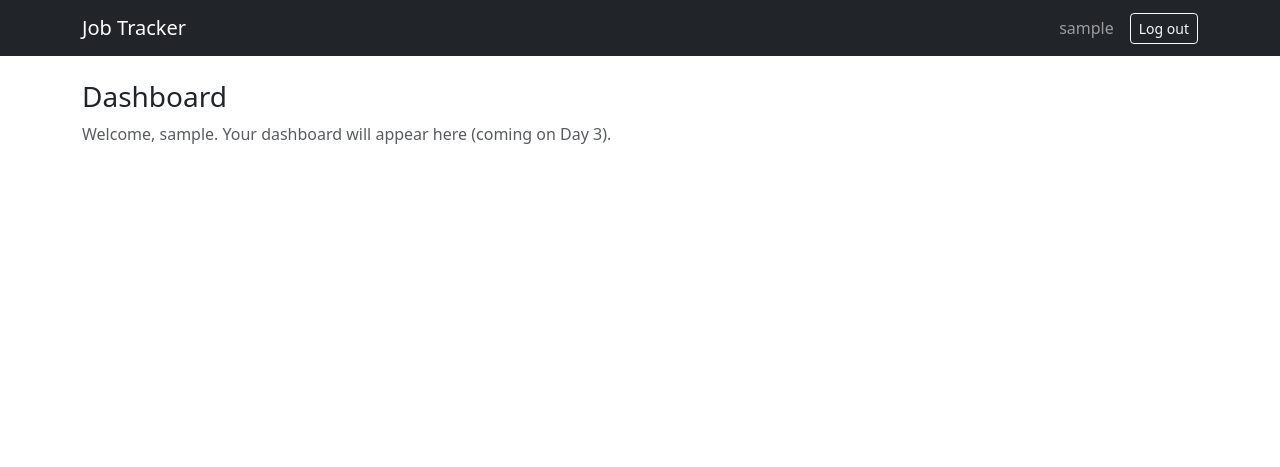
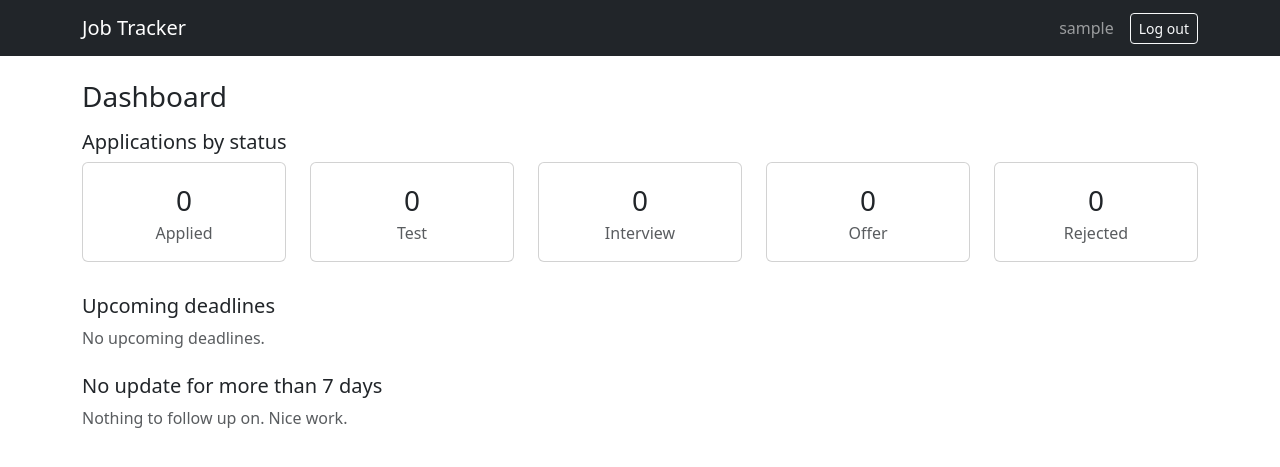
Before and after one commit to divya-dharshini24/placement-tracker, a Django app: page / in a window 1280 px wide. Shown: the top 467 px of the page. Run offline with Django 5.2, Linux system fonts and the light colour scheme; the visitor is signed in with stand-in values (Sample User, id 1); data that the repository does not hold is empty.

Commit message:
Add dashboard and status filter

```diff
--- a/applications/templates/applications/dashboard.html
+++ b/applications/templates/applications/dashboard.html
@@ -1,5 +1,49 @@
 {% extends "base.html" %}
 {% block content %}
-<h1 class="h3">Dashboard</h1>
-<p class="text-muted">Welcome, {{ user.username }}. Your dashboard will appear here (coming on Day 3).</p>
+<h1 class="h3 mb-3">Dashboard</h1>
+
+<h2 class="h5">Applications by status</h2>
+<div class="row mb-4">
+  {% for item in status_counts %}
+  <div class="col-6 col-md">
+    <div class="card text-center mb-2">
+      <div class="card-body">
+        <div class="fs-3">{{ item.count }}</div>
+        <div class="text-muted">{{ item.label }}</div>
+      </div>
+    </div>
+  </div>
+  {% endfor %}
+</div>
+
+<h2 class="h5">Upcoming deadlines</h2>
+{% if upcoming %}
+<ul class="list-group mb-4">
+  {% for app in upcoming %}
+  <li class="list-group-item">
+    <strong>{{ app.deadline_date|date:"d M Y" }}</strong>
+    {% if app.deadline_label %}({{ app.deadline_label }}){% endif %}
+    : {{ app.company }}, {{ app.role }}
+    <a class="ms-2" href="{% url 'edit_application' app.pk %}">Edit</a>
+  </li>
+  {% endfor %}
+</ul>
+{% else %}
+<p class="text-muted mb-4">No upcoming deadlines.</p>
+{% endif %}
+
+<h2 class="h5">No update for more than 7 days</h2>
+{% if stale %}
+<ul class="list-group">
+  {% for app in stale %}
+  <li class="list-group-item">
+    {{ app.company }}, {{ app.role }}
+    <span class="text-muted">(last updated {{ app.last_updated|date:"d M Y" }})</span>
+    <a class="ms-2" href="{% url 'edit_application' app.pk %}">Edit</a>
+  </li>
+  {% endfor %}
+</ul>
+{% else %}
+<p class="text-muted">Nothing to follow up on. Nice work.</p>
+{% endif %}
 {% endblock %}
--- a/applications/views.py
+++ b/applications/views.py
@@ -1,7 +1,12 @@
+from datetime import timedelta
+
 from django.contrib.auth import login
 from django.contrib.auth.decorators import login_required
 from django.contrib.auth.forms import UserCreationForm
+from django.db.models import Count
 from django.shortcuts import get_object_or_404, redirect, render
+from django.utils import timezone
+
 from .forms import ApplicationForm
 from .models import Application
 
@@ -21,13 +26,56 @@ def signup(request):
 
 @login_required
 def dashboard(request):
-    """Placeholder: the real dashboard is built on Day 3."""
-    return render(request, "applications/dashboard.html")
+    """Counts by status, upcoming deadlines, and applications with no update for 7+ days."""
+    mine = Application.objects.filter(owner=request.user)
+
+    # 1. Counts by status (every status is shown, even when the count is 0)
+    counts = dict(mine.values_list("status").annotate(Count("id")))
+    status_counts = [
+        {"label": label, "count": counts.get(value, 0)}
+        for value, label in Application.Status.choices
+    ]
+
+    # 2. Upcoming deadlines, soonest first
+    today = timezone.localdate()
+    upcoming = mine.filter(deadline_date__gte=today).order_by("deadline_date")
+
+    # 3. No update for more than 7 days (finished applications are left out)
+    cutoff = timezone.now() - timedelta(days=7)
+    stale = (
+        mine.filter(last_updated__lt=cutoff)
+        .exclude(status__in=[Application.Status.OFFER, Application.Status.REJECTED])
+        .order_by("last_updated")
+    )
+
+    return render(
+        request,
+        "applications/dashboard.html",
+        {"status_counts": status_counts, "upcoming": upcoming, "stale": stale},
+    )
+
+
 @login_required
 def application_list(request):
-    """Show only the logged-in student's applications."""
+    """Show only the logged-in student's applications, optionally filtered by status."""
     applications = Application.objects.filter(owner=request.user).order_by("-last_updated")
-    return render(request, "applications/application_list.html", {"applications": applications})
+
+    # Filter by status, e.g. /applications/?status=interview
+    selected_status = request.GET.get("status", "")
+    if selected_status in Application.Status.values:
+        applications = applications.filter(status=selected_status)
+    else:
+        selected_status = ""
+
+    return render(
+        request,
+        "applications/application_list.html",
+        {
+            "applications": applications,
+            "statuses": Application.Status.choices,
+            "selected_status": selected_status,
+        },
+    )
 
 
 @login_required
@@ -46,6 +94,8 @@ def add_application(request):
         "applications/application_form.html",
         {"form": form, "title": "Add application"},
     )
+
+
 @login_required
 def edit_application(request, pk):
     # owner=request.user means a student can't open someone else's application
```
Also changed, not shown: applications/templates/applications/application_list.html (+17 -0 lines).
